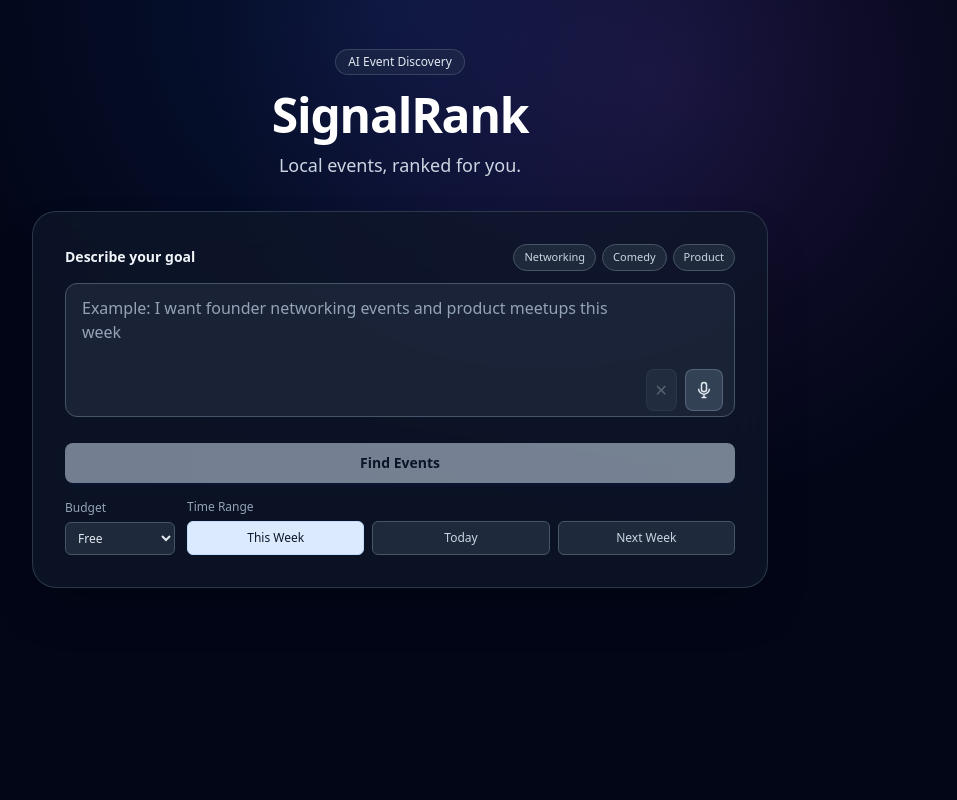
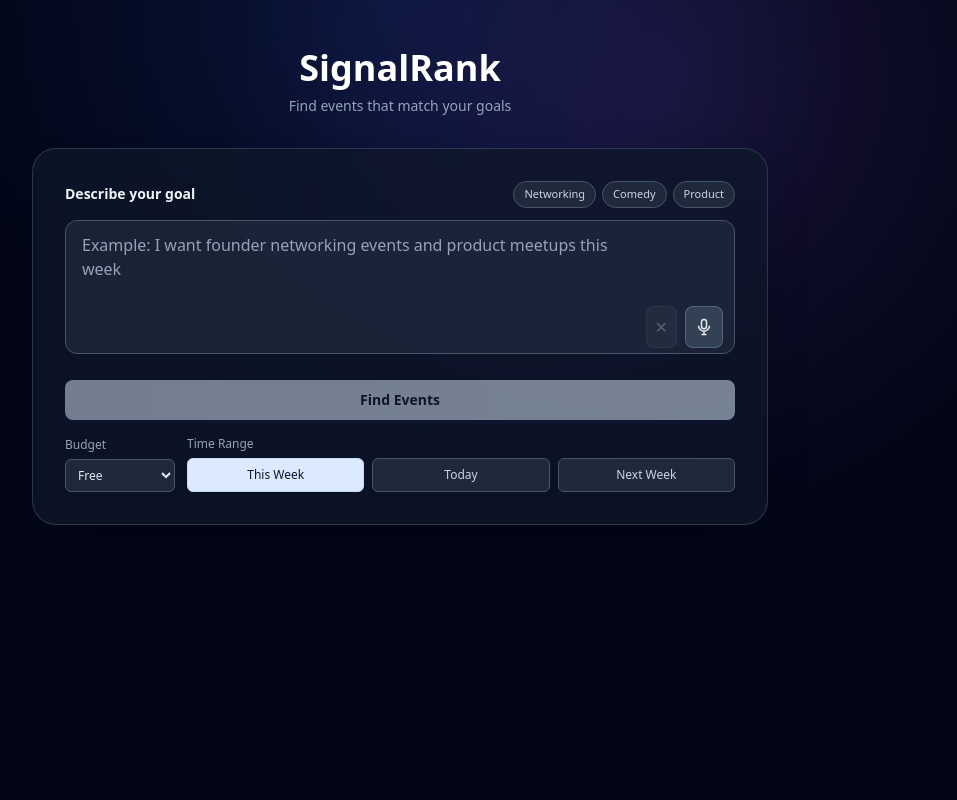
Before and after one commit to fiyinadeyera/SignalRank, a Flask app: page / in a window 1280 px wide. Shown: the whole page, without its empty margins (240-1197 px from the left). Run offline with Flask 3, Linux system fonts and the light colour scheme; some libraries are stand-ins or nearby versions; some web fonts are replaced.

Commit message:
Simplify header design
- Remove "AI Event Discovery" badge
- Change SignalRank from bold display to semibold (neutral)
- Reduce title size (3xl instead of 5xl)
- Simplify subtitle
- More professional, less decorative look

```diff
--- a/templates/index.html
+++ b/templates/index.html
@@ -47,13 +47,8 @@
         <div class="mx-auto w-full max-w-3xl px-4 py-8 md:py-12">
             <!-- Header -->
             <div class="mb-8 text-center">
-                <div class="mb-4">
-                    <div class="inline-flex items-center gap-2 rounded-full border border-slate-500/40 bg-slate-700/30 px-3 py-1 text-xs font-medium text-slate-200">
-                        AI Event Discovery
-                    </div>
-                </div>
-                <h1 class="text-4xl md:text-5xl font-bold tracking-tight text-white mb-3">SignalRank</h1>
-                <p class="text-base md:text-lg text-slate-300 max-w-xl mx-auto">Local events, ranked for you.</p>
+                <h1 class="text-3xl md:text-4xl font-semibold text-white mb-2">SignalRank</h1>
+                <p class="text-sm text-slate-400">Find events that match your goals</p>
             </div>
 
             <!-- Main Card -->
```
